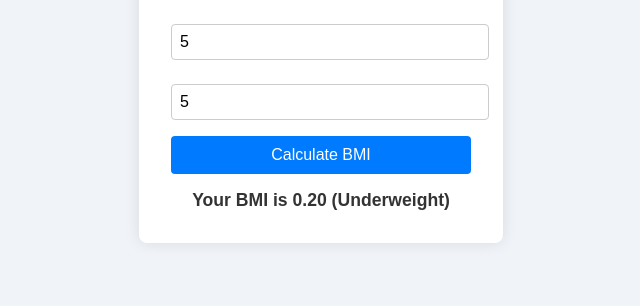
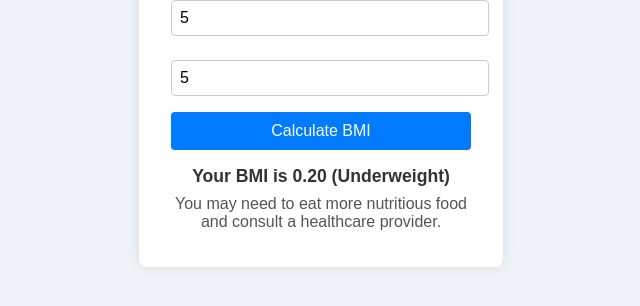
Before and after one commit to nagaraja2801/BMI-Calculator, a plain HTML site: page index.html in a window 1280 px wide. Both pictures are taken after typing "5", "5" into the empty fields and a click on the button "Calculate BMI". Shown: the part 320-626 px from the top of the page, without its empty margins (319-959 px from the left). Drawn offline with Linux system fonts and the light colour scheme.

Commit message:
Update index.html

```diff
--- a/index.html
+++ b/index.html
@@ -51,6 +51,13 @@
       font-size: 1.1rem;
       color: #333;
     }
+    #healthTips {
+      margin-top: 0.5rem;
+      font-weight: normal;
+      font-size: 1rem;
+      color: #555;
+      min-height: 40px;
+    }
   </style>
 </head>
 <body>
@@ -60,16 +67,40 @@
     <input type="number" id="height" placeholder="Height (m)" step="0.01" min="0" />
     <button onclick="calculateBMI()">Calculate BMI</button>
     <div class="result" id="result"></div>
+    <div id="healthTips"></div>
   </div>
 
   <script>
+    function getBMICategoryKey(bmi) {
+      if (bmi < 18.5) return "underweight";
+      else if (bmi < 24.9) return "normal";
+      else if (bmi < 29.9) return "overweight";
+      else return "obese";
+    }
+
+    function showHealthTips(bmi) {
+      fetch('data/healthTips.json')
+        .then(response => response.json())
+        .then(tips => {
+          const categoryKey = getBMICategoryKey(bmi);
+          const tip = tips[categoryKey] || '';
+          document.getElementById('healthTips').textContent = tip;
+        })
+        .catch(err => {
+          console.error('Failed to load health tips:', err);
+          document.getElementById('healthTips').textContent = '';
+        });
+    }
+
     function calculateBMI() {
       const weight = parseFloat(document.getElementById('weight').value);
       const height = parseFloat(document.getElementById('height').value);
       const resultDiv = document.getElementById('result');
+      const tipsDiv = document.getElementById('healthTips');
 
       if (!weight || !height || weight <= 0 || height <= 0) {
         resultDiv.textContent = 'Please enter valid positive numbers for weight and height.';
+        tipsDiv.textContent = '';
         return;
       }
 
@@ -82,6 +113,9 @@
       else category = 'Obesity';
 
       resultDiv.textContent = `Your BMI is ${bmi.toFixed(2)} (${category})`;
+
+      // Show health tips based on BMI
+      showHealthTips(bmi);
     }
   </script>
 </body>
```
